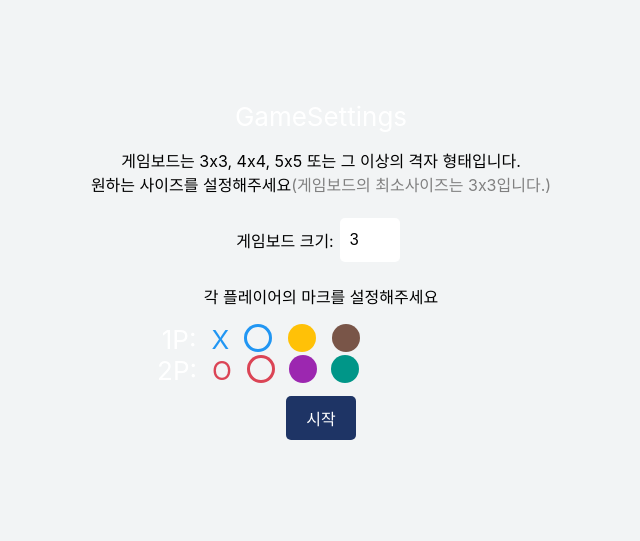
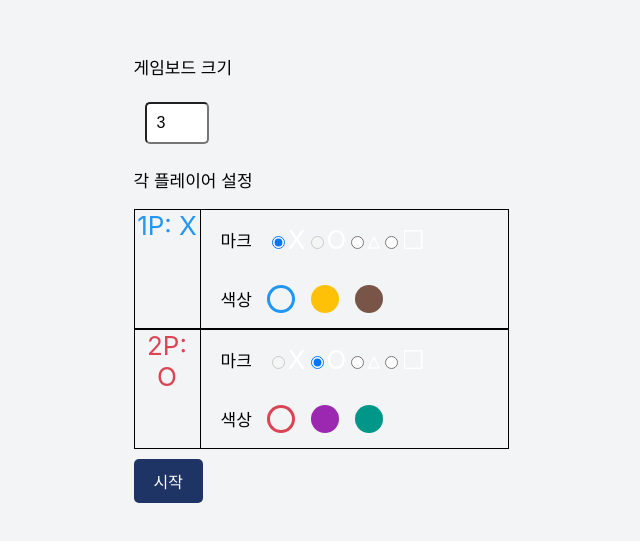
Before and after one commit to baymaxxxxx/tictactoe, a React (Create React App) app: page /setting in a window 1280 px wide. Shown: the part 125-666 px from the top of the page, without its empty margins (319-959 px from the left). Built offline with nearby package versions, Linux system fonts and the light colour scheme.

Commit message:
feat: add symbol selection feature for each player

```diff
--- /dev/null
+++ b/src/components/ColorSelector.tsx
@@ -0,0 +1,24 @@
+import { CirclePicker } from "react-color";
+
+interface ColorSelectorProps {
+  colors: string[];
+  selectedColor: string;
+  onColorChange: (color: string) => void;
+}
+
+const ColorSelector = ({
+  colors,
+  selectedColor,
+  onColorChange,
+}: ColorSelectorProps) => {
+  return (
+    <CirclePicker
+      colors={colors}
+      circleSpacing={16}
+      color={selectedColor}
+      onChange={(color) => onColorChange(color.hex)}
+    />
+  );
+};
+
+export default ColorSelector;
--- a/src/components/GridBoard.tsx
+++ b/src/components/GridBoard.tsx
@@ -1,27 +1,32 @@
-import React, { useState } from "react";
+import { useState } from "react";
 import styled from "styled-components";
-
-/** TODO:
- * 게임이 끝나면 종료표시
- */
-
 interface Props {
   size: number;
   player1color: string;
   player2color: string;
+  user1Symbol: string;
+  user2Symbol: string;
 }
-type CellValue = "X" | "O" | "";
-type Player = "X" | "O";
 
-const GridBoard = ({ size, player1color, player2color }: Props) => {
+const GridBoard = ({
+  size,
+  player1color,
+  player2color,
+  user1Symbol,
+  user2Symbol,
+}: Props) => {
   const [cells, setCells] = useState(Array(size * size).fill(""));
-  const [currentPlayer, setCurrentPlayer] = useState<Player>("X");
-  const [gameOver, setGameOver] = useState(false);
+  const [currentPlayer, setCurrentPlayer] = useState(user1Symbol);
+  const [gameOver, setGameOver] = useState<boolean>(false);
+  const [tie, setTie] = useState<boolean>(false);
 
-  console.log("player1color", player1color, player2color);
+  const checkTie = (cells: string[], size: number) => {
+    return cells.every((value) => value !== "") ? true : false;
+  };
+
   const checkGameOver = (
-    cells: CellValue[],
-    currentPlayer: Player,
+    cells: string[],
+    currentPlayer: string,
     size: number
   ) => {
     // 이어지는 줄을 확인하는 함수
@@ -45,6 +50,7 @@ const GridBoard = ({ size, player1color, player2color }: Props) => {
     if (checkLine(0, size + 1) || checkLine(size - 1, size - 1)) {
       return true;
     }
+
     // 어느 조건도 만족하지 않으면 false 반환
     return false;
   };
@@ -54,33 +60,48 @@ const GridBoard = ({ size, player1color, player2color }: Props) => {
 
     const newCells = [...cells];
     newCells[index] = currentPlayer;
-    // newCells[index] = "X";
     setCells(newCells);
 
     const winner = checkGameOver(newCells, currentPlayer, size);
-    if (winner) {
-      console.log(`${winner}, ${currentPlayer} wins!`);
-      setGameOver(true);
+    const tieGame = checkTie(newCells, size);
+
+    if (winner || tieGame) {
+      setGameOver(winner);
+      setTie(tieGame);
       return;
     }
-    setCurrentPlayer(currentPlayer === "X" ? "O" : "X");
+    setCurrentPlayer(currentPlayer === user1Symbol ? user2Symbol : user1Symbol);
   };
-  console.log(`currentPlayer: ${currentPlayer}`);
 
   return (
+    <>
       <BoardContainer size={size}>
         {cells.map((value, index) => (
           <Cell
             key={index}
             onClick={() => handleCellClick(index)}
             value={value}
+            user1Symbol={user1Symbol}
             player1color={player1color}
             player2color={player2color}
           >
             {value}
+            {}
           </Cell>
         ))}
       </BoardContainer>
+      <Des>
+        1P:
+        <PlayerColor player1color={player1color}>{user1Symbol}</PlayerColor>
+      </Des>
+      <Des>
+        2P:
+        <PlayerColor player2color={player2color}>{user2Symbol}</PlayerColor>
+      </Des>
+      <Des>현재 마크를 놓을 플레이어:{currentPlayer}</Des>
+      {gameOver && <p>{currentPlayer} Win!</p>}
+      {tie && <p>무승부</p>}
+    </>
   );
 };
 
@@ -95,16 +116,34 @@ const Cell = styled.button<{
   player1color?: string;
   player2color?: string;
   value?: string;
+  user1Symbol?: string;
 }>`
   display: flex;
   border-radius: 5px;
   background-color: #334e7e;
   font-size: 24px;
   color: ${(props) =>
-    props.value === "X" ? props.player1color : props.player2color};
+    props.value === props.user1Symbol
+      ? props.player1color
+      : props.player2color};
   justify-content: center;
   align-items: center;
   cursor: pointer;
 `;
 
+const Des = styled.div`
+  display: flex;
+  font-size: 24px;
+`;
+
+const PlayerColor = styled.div<{
+  player1color?: string;
+  player2color?: string;
+}>`
+  display: flex;
+  color: ${(props) =>
+    (props.player1color && props.player1color) ||
+    (props.player2color && props.player2color)};
+`;
+
 export default GridBoard;
--- /dev/null
+++ b/src/components/SymbolColorSetting.tsx
@@ -0,0 +1,74 @@
+import styled from "styled-components";
+import SymbolSelector from "./SymbolSelector";
+import ColorSelector from "./ColorSelector";
+
+interface SymbolColorSettingProps {
+  symbols: string[];
+  selectedSymbol: string | undefined;
+  disableSymbol: string | undefined;
+  onSymbolChange: (symbol: string) => void;
+  colors: string[];
+  selectedColor: string;
+  onColorChange: (color: string) => void;
+}
+
+const SymbolColorSetting = ({
+  symbols,
+  selectedSymbol,
+  disableSymbol,
+  onSymbolChange,
+  colors,
+  selectedColor,
+  onColorChange,
+}: SymbolColorSettingProps) => {
+  return (
+    <Wrap>
+      <SettingWrap>
+        <Des>마크</Des>
+        <ItemWrap>
+          <SymbolSelector
+            symbols={symbols}
+            selectedSymbol={selectedSymbol}
+            disableSymbol={disableSymbol}
+            onSymbolChange={onSymbolChange}
+          />
+        </ItemWrap>
+      </SettingWrap>
+      <SettingWrap>
+        <Des>색상</Des>
+        <ItemWrap>
+          <ColorSelector
+            colors={colors}
+            selectedColor={selectedColor}
+            onColorChange={onColorChange}
+          />
+        </ItemWrap>
+      </SettingWrap>
+    </Wrap>
+  );
+};
+
+const Wrap = styled.div`
+  display: flex;
+  flex-direction: column;
+`;
+
+const SettingWrap = styled.div`
+  display: flex;
+  flex-direction: row;
+  padding-left: 5px;
+`;
+
+const Des = styled.p`
+  padding-right: 15px;
+  font-size: 17px;
+  color: black;
+  text-align: left;
+`;
+
+const ItemWrap = styled.div`
+  display: flex;
+  align-items: center;
+`;
+
+export default SymbolColorSetting;
--- /dev/null
+++ b/src/components/SymbolSelector.tsx
@@ -0,0 +1,32 @@
+interface SymbolSelectorProps {
+  symbols: string[];
+  selectedSymbol: string | undefined;
+  disableSymbol: string | undefined;
+  onSymbolChange: (symbol: string) => void;
+}
+
+const SymbolSelector = ({
+  symbols,
+  selectedSymbol,
+  disableSymbol,
+  onSymbolChange,
+}: SymbolSelectorProps) => {
+  return (
+    <div>
+      {symbols.map((symbol, index) => (
+        <label key={index}>
+          <input
+            type="radio"
+            value={symbol}
+            onChange={() => onSymbolChange(symbol)}
+            checked={selectedSymbol === symbol}
+            disabled={disableSymbol === symbol}
+          />
+          {symbol}
+        </label>
+      ))}
+    </div>
+  );
+};
+
+export default SymbolSelector;
--- a/src/pages/GameScreen.tsx
+++ b/src/pages/GameScreen.tsx
@@ -3,25 +3,24 @@ import GridBoard from "components/GridBoard";
 import { useLocation } from "react-router-dom";
 
 /**
- * 2. 두 플레이어에 대한 정보: 마크, 무르기 횟수
+ * 2. 두 플레이어에 대한 정보: 무르기 횟수
  * 3. 현재 남은 시간
- * 4. 현재 플레이어
  * 5. 종료가 되면 게임기록
  */
 const GameScreen = () => {
-  const location = useLocation();
-  console.log("location", location.state);
-  const boardSize = location.state.size;
-  const player1color = location.state.player1color;
-  const player2color = location.state.player2color;
-  const size = parseInt(boardSize || "3");
+  const { state } = useLocation();
+  const { size, player1color, player2color, user1Symbol, user2Symbol } = state;
+  const boardSize = parseInt(size || "3");
+
   return (
     <>
       GameScreen
       <GridBoard
-        size={size}
+        size={boardSize}
         player1color={player1color}
         player2color={player2color}
+        user1Symbol={user1Symbol}
+        user2Symbol={user2Symbol}
       ></GridBoard>
       <CTABtn path={"/"}>홈</CTABtn>
     </>
--- a/src/pages/GameSettings.tsx
+++ b/src/pages/GameSettings.tsx
@@ -1,97 +1,124 @@
-import CTABtn from "components/CTABtn";
 import { useState } from "react";
 import styled from "styled-components";
-import { CirclePicker } from "react-color";
+import CTABtn from "components/CTABtn";
+import SymbolColorSetting from "components/SymbolColorSetting";
 
 /**
  * 3. 선공 설정
  */
+
 const GameSettings = () => {
   const [boardSize, setBoardSize] = useState(3);
   const [player1color, setPlayer1color] = useState("#2196f3");
   const [player2color, setPlayer2color] = useState("#DB4455");
-  console.log("boardSize", boardSize, typeof boardSize);
+  const [user1Symbol, setUser1Symbol] = useState<string | undefined>("X");
+  const [user2Symbol, setUser2Symbol] = useState<string | undefined>("O");
+
+  const handleBoardSize = (e: React.ChangeEvent<HTMLInputElement>) => {
+    const newValue = parseInt(e.target.value);
+    if (!isNaN(newValue) && newValue > 2) {
+      setBoardSize(newValue);
+    }
+  };
+
+  const handleSymbolChange = (user: number, symbol: string) => {
+    if (user === 1) {
+      setUser1Symbol(symbol);
+    } else if (user === 2) {
+      setUser2Symbol(symbol);
+    }
+  };
+
+  const symbols = ["X", "O", "▵", "☐"];
 
   return (
-    <>
-      GameSettings
-      <Des>
-        게임보드는 3x3, 4x4, 5x5 또는 그 이상의 격자 형태입니다. <br />
-        원하는 사이즈를 설정해주세요
-        <Info>(게임보드의 최소사이즈는 3x3입니다.)</Info>
-      </Des>
-      <Wrap>
-        <Des>게임보드 크기:</Des>
+    <Container>
+      <Des>게임보드 크기</Des>
+      <SettingWrap>
         <Input
           type="number"
           defaultValue={boardSize}
-          onChange={(e) => {
-            const newValue = parseInt(e.target.value);
-            if (!isNaN(newValue) && newValue > 2) {
-              setBoardSize(newValue);
-            }
-          }}
+          onChange={handleBoardSize}
         />
-      </Wrap>
-      <Des>각 플레이어의 마크를 설정해주세요</Des>
-      <Wrap>
-        1P: <Colortext color={player1color}>X</Colortext>
-        <CirclePicker
+      </SettingWrap>
+      <Des>각 플레이어 설정</Des>
+
+      <PlayerWrap>
+        <ColorText color={player1color}>1P: {user1Symbol}</ColorText>
+        <SymbolColorSetting
+          symbols={symbols}
+          selectedSymbol={user1Symbol}
+          disableSymbol={user2Symbol}
+          onSymbolChange={(symbol) => handleSymbolChange(1, symbol)}
           colors={["#2196f3", "#ffc107", "#795548"]}
-          circleSpacing={16}
-          color={player1color}
-          onChange={(player1color) => setPlayer1color(player1color.hex)}
-        ></CirclePicker>
-      </Wrap>
-      <Wrap>
-        2P: <Colortext color={player2color}>O</Colortext>
-        <CirclePicker
+          selectedColor={player1color}
+          onColorChange={setPlayer1color}
+        />
+      </PlayerWrap>
+
+      <PlayerWrap>
+        <ColorText color={player2color}>2P: {user2Symbol}</ColorText>
+        <SymbolColorSetting
+          symbols={symbols}
+          selectedSymbol={user2Symbol}
+          disableSymbol={user1Symbol}
+          onSymbolChange={(symbol) => handleSymbolChange(2, symbol)}
           colors={["#DB4455", "#9c27b0", "#009688"]}
-          color={player2color}
-          onChange={(player2color) => setPlayer2color(player2color.hex)}
-        ></CirclePicker>
-      </Wrap>
+          selectedColor={player2color}
+          onColorChange={setPlayer2color}
+        />
+      </PlayerWrap>
+
       <CTABtn
         path={"/game"}
         params={{
           size: boardSize,
           player1color: player1color,
           player2color: player2color,
+          user1Symbol: user1Symbol,
+          user2Symbol: user2Symbol,
         }}
       >
         시작
       </CTABtn>
-    </>
+    </Container>
   );
 };
 
-const Colortext = styled.div<{ color?: string }>`
+const Container = styled.div`
+  width: 375px;
+`;
+
+const SettingWrap = styled.div`
   display: flex;
+  padding-left: 5px;
+`;
+
+const PlayerWrap = styled.div`
+  display: flex;
+  border: solid 1px black;
+`;
+
+const ColorText = styled.div<{ color?: string }>`
+  width: 65px;
+  border-right: solid 1px black;
+  margin: 0 15px 0 0;
   color: ${(props) => props.color};
-  margin: 0 15px;
 `;
-const Wrap = styled.div`
-  display: flex;
+
+const Des = styled.p`
+  padding-right: 15px;
+  color: black;
+  font-size: 17px;
+  text-align: left;
 `;
-const Des = styled.p`
-  color: black;
-  font-size: 16px;
-`;
-const Info = styled.span`
-  color: gray;
-`;
+
 const Input = styled.input`
   width: 40px;
   padding: 10px;
   margin: 6px;
   border-radius: 5px;
-  border: none;
   font-size: 16px;
-  outline: none;
-  transition: border-color 0.3s;
-  &:focus {
-    border-color: #2980b9;
-  }
 `;
 
 export default GameSettings;
```
Also changed, not shown: src/components/CTABtn.tsx (+12 -6 lines). Lines whose indentation alone changed are shown as unchanged.
